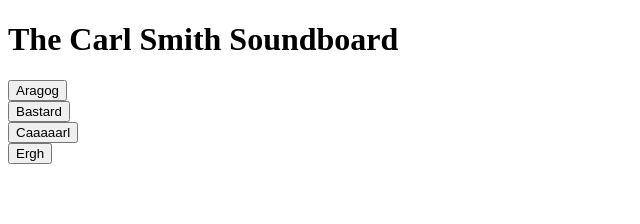
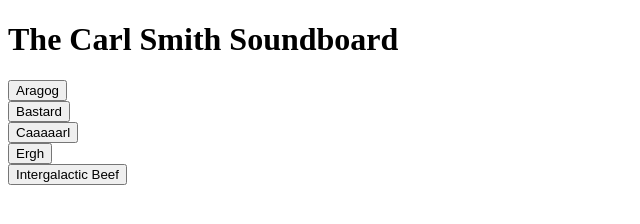
Before and after one commit to raysmith745/carl_soundboard, a plain HTML site: page index.html in a window 1280 px wide. Shown: the whole page, without its empty margins (0-640 px from the left). Drawn offline with Linux system fonts and the light colour scheme.

Commit message:
Add Intergalactic Beef sound

```diff
--- a/index.html
+++ b/index.html
@@ -22,12 +22,16 @@
       <div data-key="4" class="button">
         <button>Ergh</button>
       </div>
+      <div data-key="5" class="button">
+        <button>Intergalactic Beef</button>
+      </div>
     </div>
 
     <audio id="audio-1" src="sounds/Aragog.aac"></audio>
     <audio id="audio-2" src="sounds/Bastard.aac"></audio>
     <audio id="audio-3" src="sounds/Caaaaaaarl 2.aac"></audio>
     <audio id="audio-4" src="sounds/Erghhhh.mp4"></audio>
+    <audio id="audio-5" src="sounds/Intergalactic Beef.aac"></audio>
 
   <script src="scripts.js"></script>
   </body>
```
Also changed, not shown: 1 other file.
